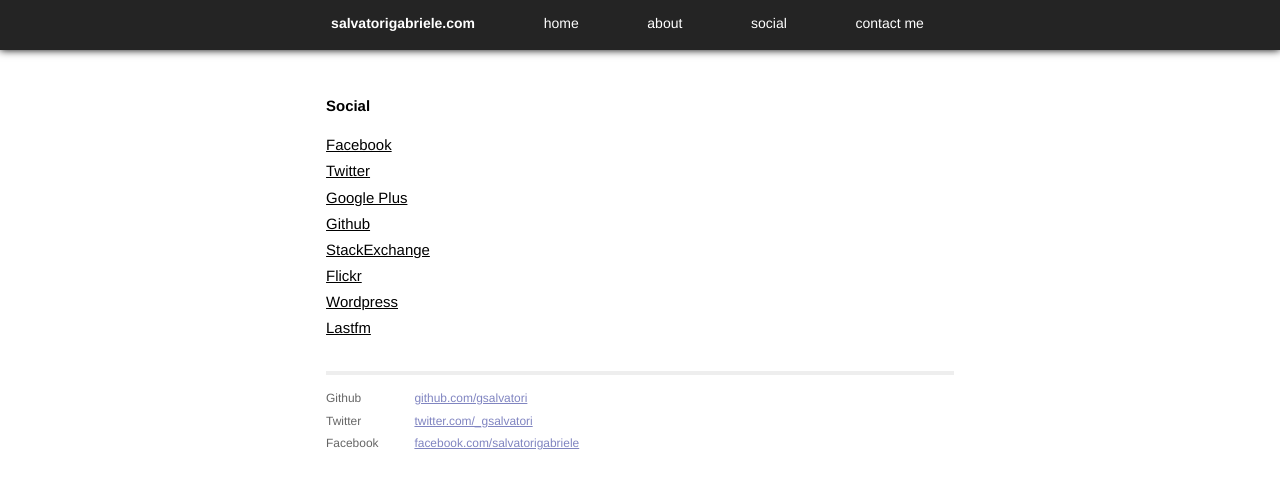
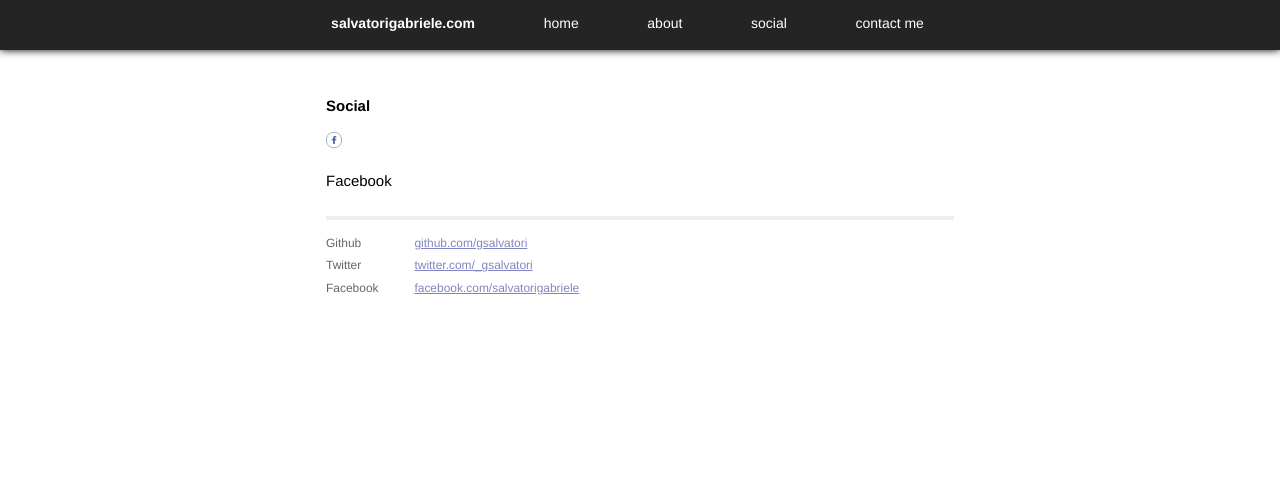
Before and after one commit to gsalvatori/salvatorigabriele.com, a Jekyll site: the page built from social.html, in a window 1280 px wide. Shown: the top 489 px of the page. Built offline with Jekyll 4.4.1, drawn with Linux system fonts in a browser that asks for light colours; Markdown is read by kramdown in place of the engine named in the settings.

Commit message:
Update social.html

```diff
--- a/social.html
+++ b/social.html
@@ -5,14 +5,8 @@
 
 <div id="home">
   <h1>Social</h1>
-  <ul class="posts">
-<li><a href="https://www.facebook.com/salvatorigabriele" target="_blank">Facebook</a></li>
-<li><a href="https://twitter.com/_gsalvatori" target="_blank">Twitter</a></li>
-<li><a href="https://plus.google.com/+GabrieleSalvatori" target="_blank">Google Plus</a></li>
-<li><a href="https://github.com/gsalvatori" target="_blank">Github</a></li>
-<li><a href="http://stackexchange.com/users/1175648/gabriele-salvatori?tab=accounts" target="_blank">StackExchange</a></li>
-<li><a href="#" target="_blank">Flickr</a></li>
-<li><a href="http://www.salvatorigabriele.com/wordpress" target="_blank">Wordpress</a></li>
-<li><a href="http://www.lastfm.it/user/AAgabriele" target="_blank">Lastfm</a></li>
-</ul>
+
+  <a href="" target="_blank"><img src="images/facebook.png" border="0" width="16" height="16" /></a>
+  <p>Facebook</p>
+
 </div>
```
